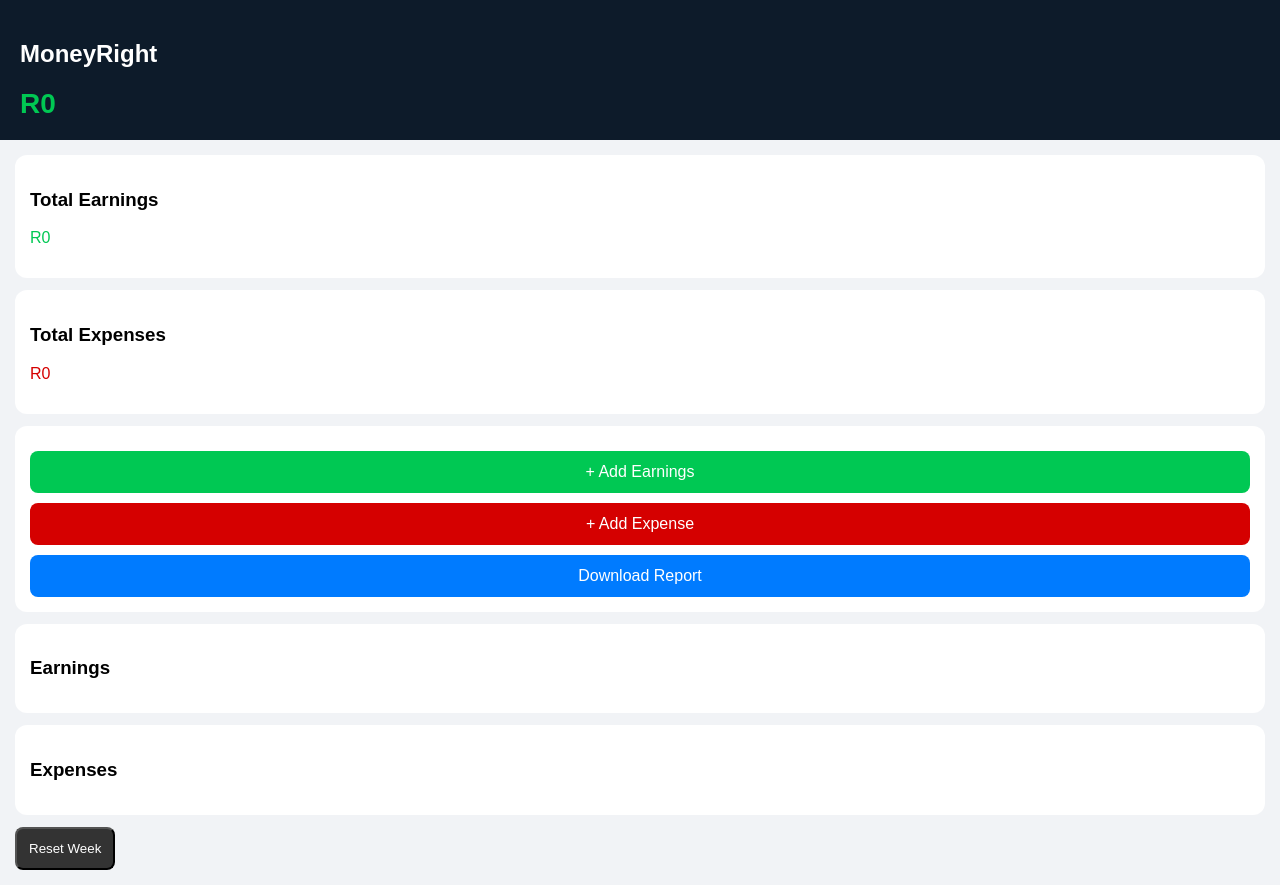
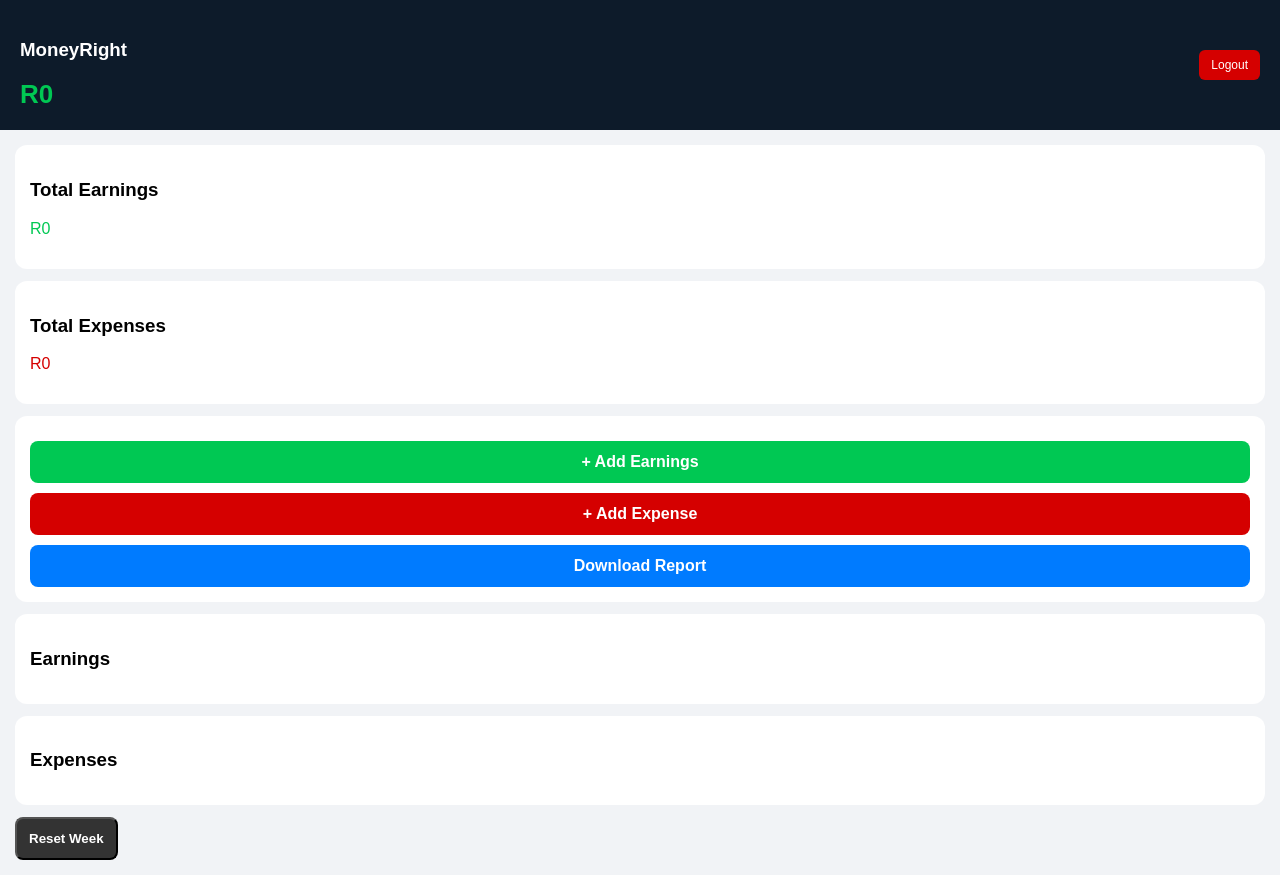
Before and after one commit to smazibuko770-ux/moneyright, a Flask app: page / in a window 1280 px wide. Run offline with Flask 3, Linux system fonts and the light colour scheme; the visitor is signed in with stand-in values (Sample User, id 1); data that the repository does not hold is empty.

Commit message:
add logout button

```diff
--- a/app.py
+++ b/app.py
@@ -9,6 +9,8 @@ SUPABASE_URL = "https://zcwpkbetdtpzgtmqjzxa.supabase.co"
 SUPABASE_KEY = "eyJhbGciOiJIUzI1NiIsInR5cCI6IkpXVCJ9.eyJpc3MiOiJzdXBhYmFzZSIsInJlZiI6Inpjd3BrYmV0ZHRwemd0bXFqenhhIiwicm9sZSI6ImFub24iLCJpYXQiOjE3NzYzODc4MDQsImV4cCI6MjA5MTk2MzgwNH0.I_BO0Mb0IwFMmJu1TwjmLTjzSkICtMkVexpgQv_hAak"
 
 supabase: Client = create_client(SUPABASE_URL, SUPABASE_KEY)
+
+# HOME
 
 
 @app.route('/')
@@ -46,6 +48,98 @@ def home():
         profit=profit
     )
 
+# LOGIN
+
+
+@app.route('/login', methods=['GET', 'POST'])
+def login():
+    if request.method == 'POST':
+        email = request.form['email']
+        password = request.form['password']
+
+        res = supabase.auth.sign_in_with_password({
+            "email": email,
+            "password": password
+        })
+
+        if res.user:
+            session['user'] = res.user.id
+            return redirect('/')
+
+    return render_template('login.html')
+
+# REGISTER
+
+
+@app.route('/register', methods=['GET', 'POST'])
+def register():
+    message = ""
+
+    if request.method == 'POST':
+        email = request.form['email']
+        password = request.form['password']
+
+        supabase.auth.sign_up({
+            "email": email,
+            "password": password
+        })
+
+        message = "Registration successful"
+
+    return render_template('register.html', message=message)
+
+# LOGOUT
+
+
+@app.route('/logout')
+def logout():
+    session.clear()
+    return redirect('/login')
+
+# ADD EARNING
+
+
+@app.route('/add_earning', methods=['GET', 'POST'])
+def add_earning():
+    if 'user' not in session:
+        return redirect('/login')
+
+    if request.method == 'POST':
+        amount = float(request.form['amount'])
+
+        supabase.table("earnings").insert({
+            "amount": amount,
+            "user_id": session['user'],
+            "created_at": datetime.utcnow().isoformat()
+        }).execute()
+
+        return redirect('/')
+
+    return render_template('add_earning.html')
+
+# ADD EXPENSE
+
+
+@app.route('/add_expense', methods=['GET', 'POST'])
+def add_expense():
+    if 'user' not in session:
+        return redirect('/login')
+
+    if request.method == 'POST':
+        amount = float(request.form['amount'])
+
+        supabase.table("expenses").insert({
+            "amount": amount,
+            "user_id": session['user'],
+            "created_at": datetime.utcnow().isoformat()
+        }).execute()
+
+        return redirect('/')
+
+    return render_template('add_expense.html')
+
+# DOWNLOAD REPORT
+
 
 @app.route('/download')
 def download():
@@ -75,43 +169,7 @@ def download():
         headers={"Content-Disposition": "attachment;filename=report.txt"}
     )
 
-
-@app.route('/add_earning', methods=['GET', 'POST'])
-def add_earning():
-    if 'user' not in session:
-        return redirect('/login')
-
-    if request.method == 'POST':
-        amount = float(request.form['amount'])
-
-        supabase.table("earnings").insert({
-            "amount": amount,
-            "user_id": session['user'],
-            "created_at": datetime.utcnow().isoformat()
-        }).execute()
-
-        return redirect('/')
-
-    return render_template('add_earning.html')
-
-
-@app.route('/add_expense', methods=['GET', 'POST'])
-def add_expense():
-    if 'user' not in session:
-        return redirect('/login')
-
-    if request.method == 'POST':
-        amount = float(request.form['amount'])
-
-        supabase.table("expenses").insert({
-            "amount": amount,
-            "user_id": session['user'],
-            "created_at": datetime.utcnow().isoformat()
-        }).execute()
-
-        return redirect('/')
-
-    return render_template('add_expense.html')
+# RESET
 
 
 @app.route('/reset', methods=['POST'])
--- a/templates/index.html
+++ b/templates/index.html
@@ -11,12 +11,24 @@
             background:#0d1b2a;
             color:white;
             padding:20px;
+            display:flex;
+            justify-content:space-between;
+            align-items:center;
         }
 
         .profit {
-            font-size:28px;
+            font-size:26px;
             color:#00c853;
             font-weight:bold;
+        }
+
+        .logout {
+            background:#d50000;
+            color:white;
+            padding:8px 12px;
+            border-radius:6px;
+            text-decoration:none;
+            font-size:12px;
         }
 
         .container { padding:15px; }
@@ -39,6 +51,7 @@
             margin-top:10px;
             text-decoration:none;
             color:white;
+            font-weight:bold;
         }
 
         .income { background:#00c853; }
@@ -53,8 +66,12 @@
 <body>
 
 <div class="header">
-    <h2>MoneyRight</h2>
-    <div class="profit">R{{ profit }}</div>
+    <div>
+        <h3>MoneyRight</h3>
+        <div class="profit">R{{ profit }}</div>
+    </div>
+
+    <a class="logout" href="/logout">Logout</a>
 </div>
 
 <div class="container">
```
